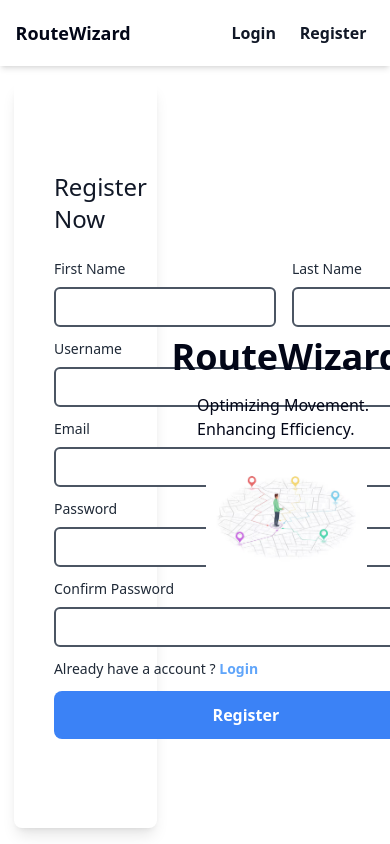
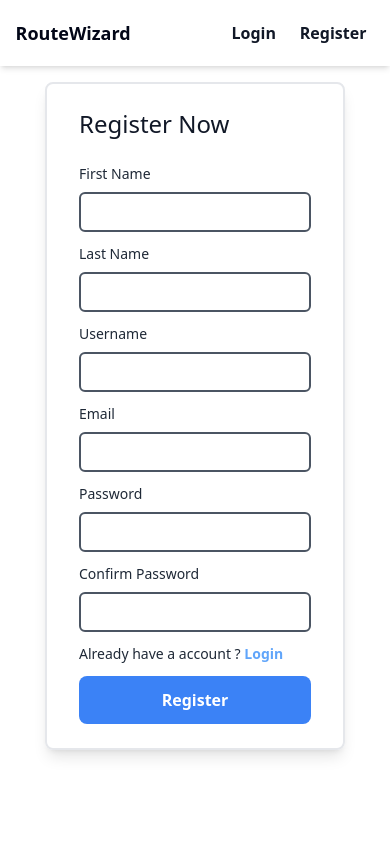
Before and after one commit to CodeXGautam/Routewizard, a React (Create React App) app: page /register in a window 390 px wide. Built offline with nearby package versions, Linux system fonts and the light colour scheme.

Commit message:
fix: Improve layout and responsiveness of Register component for better user experience

```diff
--- a/src/Pages/Register.js
+++ b/src/Pages/Register.js
@@ -142,25 +142,24 @@ const Register = (props) => {
 
 
     return (
-        <div className="flex gap-10 w-[100%] h-[100%] overflow-hidden justify-center items-center p-4">
+        <div className="flex flex-col gap-10 w-[100%] justify-center items-center p-4 md:flex-row lg:flex-row sm:gap-6">
 
-            <div className="flex flex-col h-[100%] gap-6 w-[40%] rounded-lg p-10 justify-center shadow-lg">
+            <div className="flex flex-col gap-6 min-w-[300px] w-[70%] md:w-[45%] lg:w[45%] rounded-lg px-8  py-6 border-2 justify-center shadow-lg">
 
                 <h1 className="text-2xl flex text-gray-900">Register Now</h1>
 
-                <form className="flex flex-col gap-3 w-96" onSubmit={submitHandler}>
+                <form className="flex flex-col gap-3 w-[100%]" onSubmit={submitHandler}>
 
-                    <span className="flex gap-4">
-                        <label className="text-gray-800 text-sm flex flex-col gap-2">First Name
+                    <span className="flex flex-col gap-3 lg:flex-row lg:gap-4">
+                        <label className="text-gray-800 text-sm flex flex-col gap-2 w-[100%]">First Name
                             <input type="text" onChange={changeHandler} name="firstName" id="firstName" value={registerData.firstName}
                                 className="text-gray-900 border-2 border-gray-600 p-2 rounded-md" />
                         </label>
 
-                        <label className="text-gray-800 text-sm flex flex-col gap-2">Last Name
+                        <label className="text-gray-800 text-sm flex flex-col gap-2 w-[100%]">Last Name
                             <input type="text" onChange={changeHandler} name="lastName" id="lastName" value={registerData.lastName}
                                 className="text-gray-900 border-2 border-gray-600 p-2 rounded-md" />
                         </label>
-
                     </span>
 
                     <label className="text-gray-800 text-sm flex flex-col gap-2">Username
@@ -187,8 +186,8 @@ const Register = (props) => {
                 </form>
             </div>
 
-            <div className="w-[50%] h-[100%] flex items-center justify-center flex-col gap-4">
-                <h1 className="font-bold text-4xl flex justify-center text-slate-950">RouteWizard</h1>
+            <div className="w-[50%] h-[100%] flex items-center justify-center flex-col gap-4 hidden md:flex lg:flex">
+                <h1 className="font-bold hidden sm:flex sm:text-2xl md:text-3xl md:flex lg:flex lg:text-4xl justify-center text-slate-950">RouteWizard</h1>
                 <p className="text-md flex justify-center text-slate-950">Optimizing Movement. Enhancing Efficiency.</p>
                 <img src={image} alt="map" className="w-[90%]" />
             </div>
```
